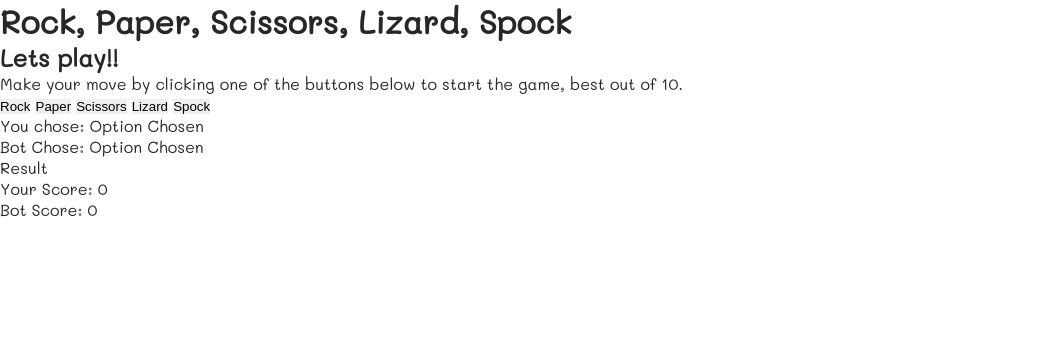
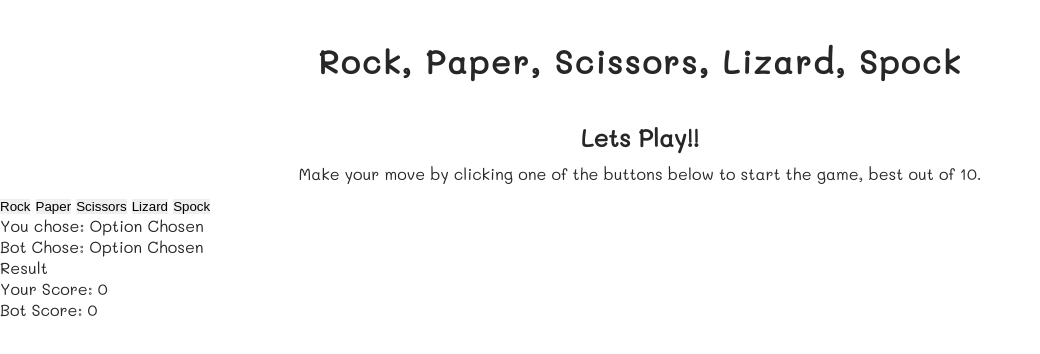
Before and after one commit to NicoleJackson89/pp2-rock-paper-scissors-lizard-spock, a plain HTML site: page index.html in a window 1280 px wide. Shown: the whole page, without its empty margins (0-1040 px from the left). Drawn offline with Linux system fonts and the light colour scheme.

Commit message:
Add: Style to headings

```diff
--- a/assets/css/style.css
+++ b/assets/css/style.css
@@ -1,7 +1,7 @@
-/* Google font */
+/* ---------- Google font */
 @import url('https://fonts.googleapis.com/css2?family=Mali&display=swap');
 
-/* Global style */
+/* ---------- Global style */
 
 * {
     margin: 0;
@@ -15,3 +15,18 @@ body {
     color: #272727;
     background-color: white;
 }
+
+/* ---------- Headings */
+
+h1 {
+    text-align: center;
+    letter-spacing: 2px;
+    margin: 20px;
+    padding: 20px;
+    text-transform: capitalize;
+}
+
+h2, .headline {
+    text-align: center;
+    margin: 10px;
+}
--- a/index.html
+++ b/index.html
@@ -10,14 +10,14 @@
   </head>
 
   <body>
-    <h1 class="heading">
+    <h1>
       Rock, Paper, Scissors, Lizard, Spock
     </h1>
 
     <h2>
-      Lets play!!
+      Lets Play!!
     </h2>
-    <p>Make your move by clicking one of the buttons below to start the game,
+    <p class="headline">Make your move by clicking one of the buttons below to start the game,
     best out of 10.</p>
 
     <!-- Controls Area -->
```
